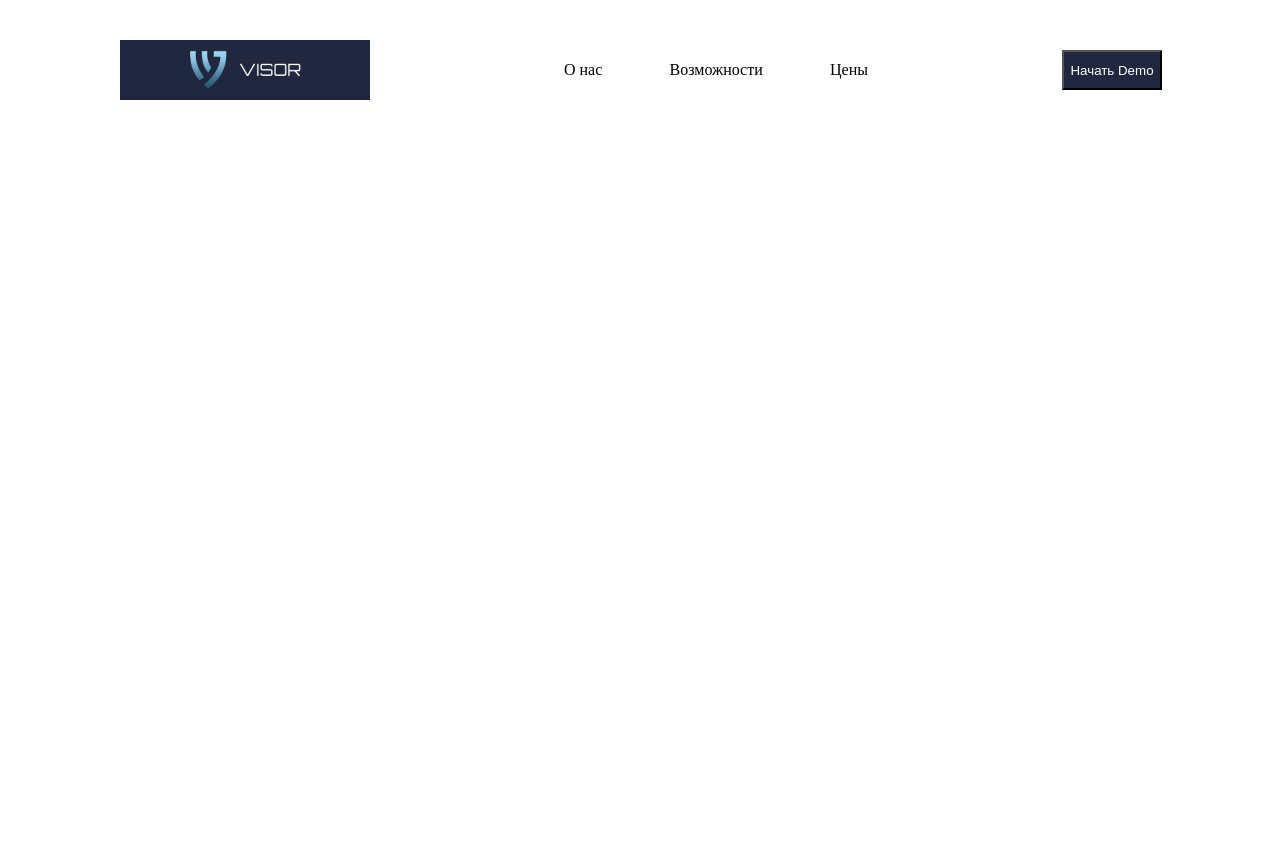
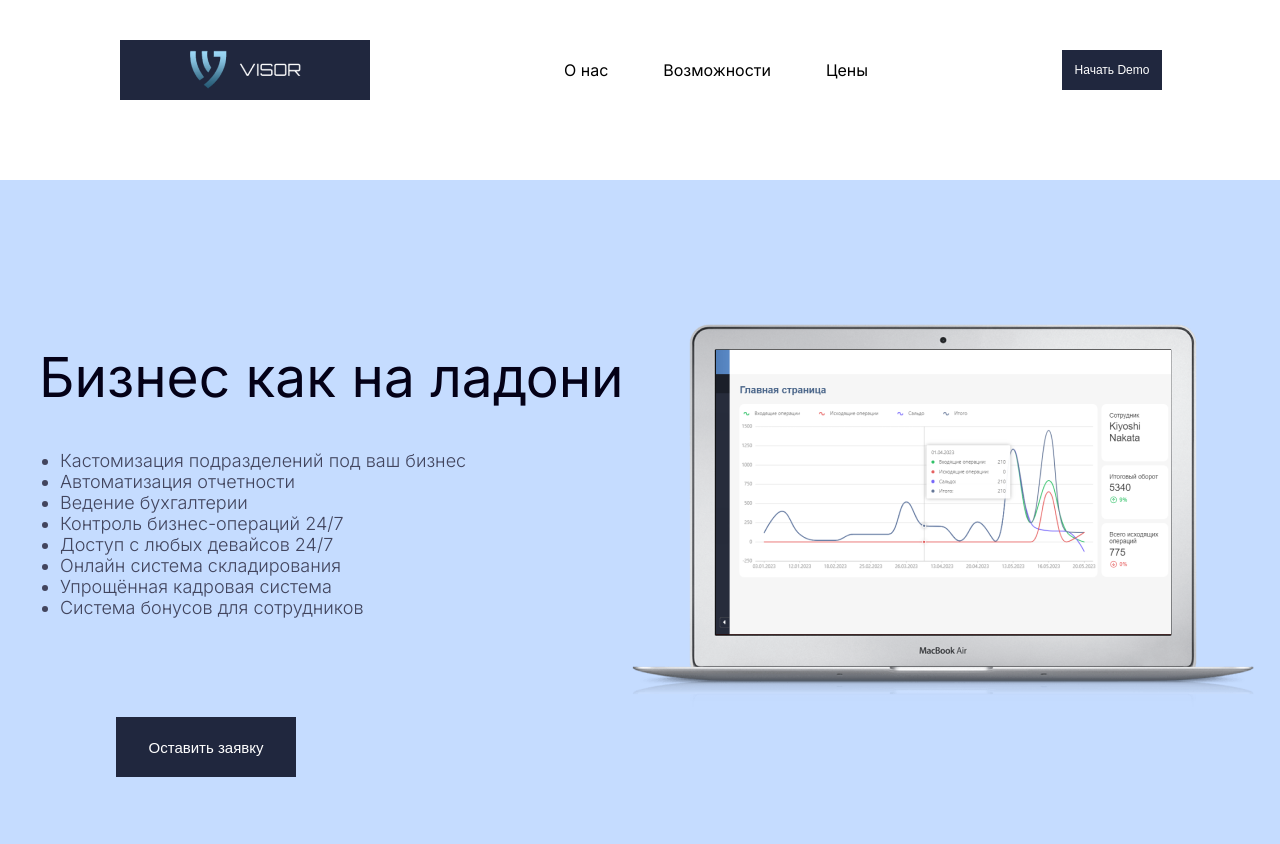
Before and after one commit to saddamjabarov/visor-landing, a plain HTML site: page index.html in a window 1280 px wide. Before the commit the page ends 800 px from the top, so only its background shows below. Drawn offline with Linux system fonts and the light colour scheme.

Commit message:
section main

```diff
--- a/index.html
+++ b/index.html
@@ -4,6 +4,10 @@
     <meta charset="UTF-8" />
     <meta name="viewport" content="width=device-width, initial-scale=1.0" />
     <title>VISOR LANDING</title>
+    <link
+      href="https://fonts.googleapis.com/css2?family=Inter:wght@300;400&display=swap"
+      rel="stylesheet"
+    />
     <link rel="stylesheet" href="./css/style.css" />
   </head>
   <body>
@@ -26,5 +30,37 @@
         </div>
       </div>
     </header>
+    <section class="main">
+      <div class="container">
+        <div class="main__wrapper">
+          <div class="main__text">
+            <h1 class="main__heading">Бизнес как на ладони</h1>
+            <ul class="main__item">
+              <li class="main__list">
+                Кастомизация подразделений под ваш бизнес
+              </li>
+              <li class="main__list">Автоматизация отчетности</li>
+              <li class="main__list">Ведение бухгалтерии</li>
+              <li class="main__list">Контроль бизнес-операций 24/7</li>
+              <li class="main__list">Доступ с любых девайсов 24/7</li>
+              <li class="main__list">Онлайн система складирования</li>
+              <li class="main__list">Упрощённая кадровая система</li>
+              <li class="main__list">Система бонусов для сотрудников</li>
+            </ul>
+            <button class="btn main__btn_submit-your-application">
+              Оставить заявку
+            </button>
+          </div>
+          <div class="main__img">
+            <img
+              src="./img/mac-transparent.png"
+              alt="Visor Mac-transparent"
+              class="mac-transparent"
+            />
+            <img src="./img/visor-2.png" alt="Visor 2" class="visor-2" />
+          </div>
+        </div>
+      </div>
+    </section>
   </body>
 </html>
--- a/scss/_btn.scss
+++ b/scss/_btn.scss
@@ -1,4 +1,7 @@
 .btn {
   color: rgba(255, 255, 255, 1);
+  background-color: rgba(32, 39, 62, 1);
+  font-weight: 400;
+  border: none;
   cursor: pointer;
 }
--- a/scss/_header.scss
+++ b/scss/_header.scss
@@ -20,9 +20,9 @@
   }
   &__btn {
     &_demo {
-      background-color: rgba(32, 39, 62, 1);
       width: 100px;
       height: 40px;
+      font-size: 12px;
     }
   }
 }
--- /dev/null
+++ b/scss/_main.scss
@@ -0,0 +1,48 @@
+.main {
+  height: 664px;
+  background-color: rgba(197, 220, 255, 1);
+  &__wrapper {
+    display: grid;
+    grid-template-columns: 588px 633px;
+  }
+  &__text {
+    margin-top: 164px;
+  }
+  &__heading {
+    font-size: 55px;
+    font-weight: 400;
+    color: rgba(4, 1, 23, 1);
+  }
+  &__item {
+    margin-top: 40px;
+  }
+  &__list {
+    font-weight: 300;
+    font-size: 18px;
+    color: rgba(66, 69, 94, 1);
+    margin-left: 21px;
+  }
+  &__img {
+    position: relative;
+  }
+  &__btn {
+    &_submit-your-application {
+      display: block;
+      margin: 99px 0 0 77px;
+      width: 180px;
+      height: 60px;
+      font-size: 15px;
+    }
+  }
+}
+.mac-transparent {
+  width: 633px;
+  height: 633px;
+}
+.visor-2 {
+  position: absolute;
+  left: 89px;
+  top: 169px;
+  width: 455px;
+  height: 286px;
+}
--- a/scss/style.scss
+++ b/scss/style.scss
@@ -2,10 +2,14 @@
   margin: 0;
   padding: 0;
   box-sizing: border-box;
+}
+body {
+  font-family: 'Inter';
 }
 .container {
   max-width: 1202px;
   margin: 0 auto;
 }
 @import 'header';
+@import 'main';
 @import 'btn';
```
Also changed, not shown: css/style.css, img/mac-transparent.png (renamed from img/mac transparent 1.png), img/visor-2.png (added).
